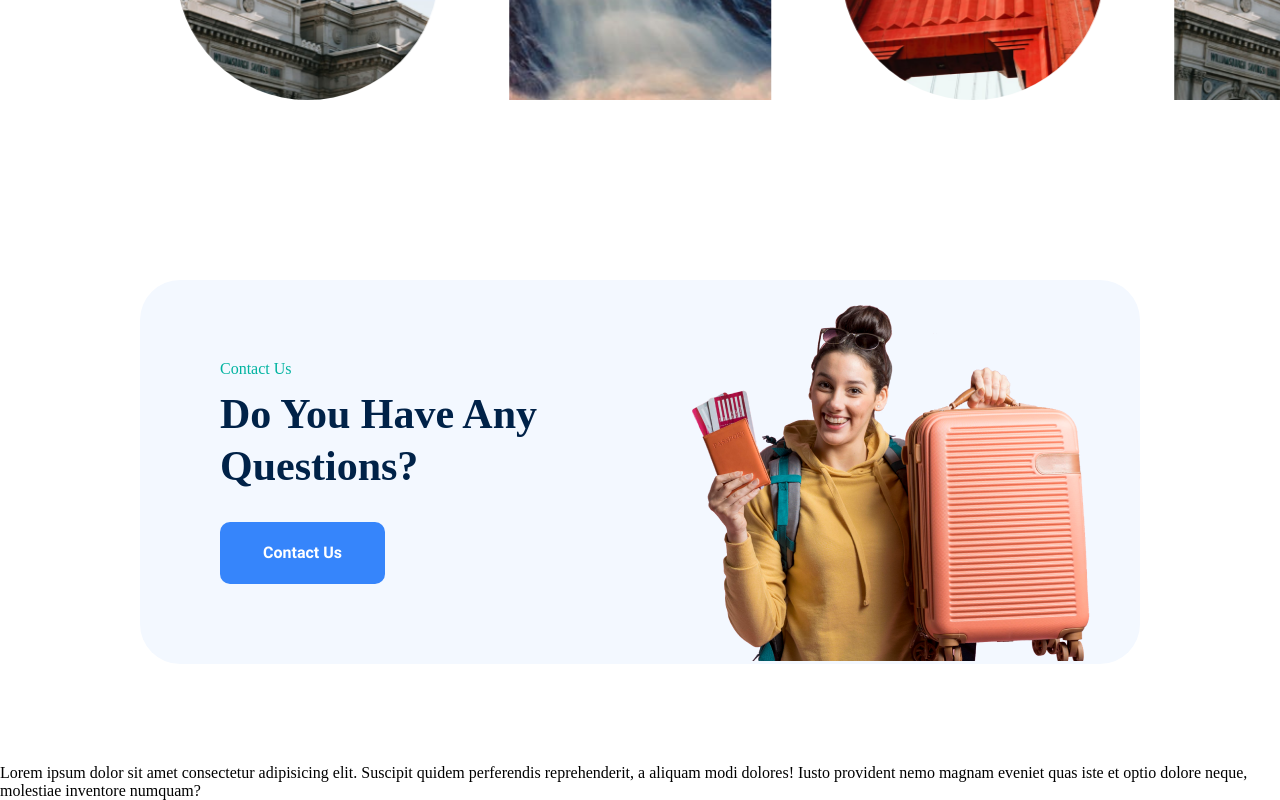
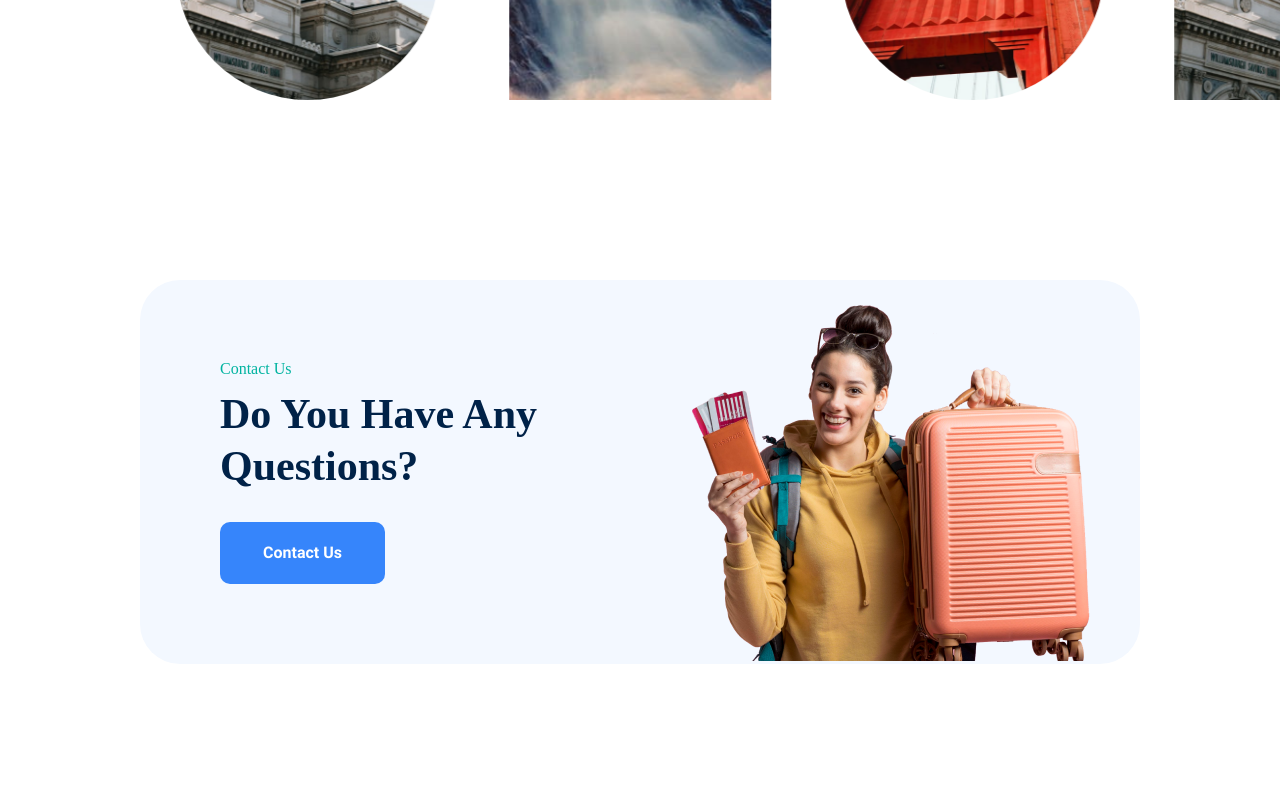
Before and after one commit to shaxzod-dev/TripGoal-by-shaxzod-dev, a plain HTML site: page index.html in a window 1280 px wide. Shown: the part 4893-5693 px from the top of the page. After the commit the page ends 5657 px from the top, so only its background shows below. Drawn offline with nearby package versions, Linux system fonts and the light colour scheme; a web font is replaced by a local one.

Commit message:
removed lastest commit

```diff
--- a/index.html
+++ b/index.html
@@ -460,12 +460,6 @@
       </section>
       <!-- Contact section end -->
     </main>
-    <p>
-      Lorem ipsum dolor sit amet consectetur adipisicing elit. Suscipit quidem
-      perferendis reprehenderit, a aliquam modi dolores! Iusto provident nemo
-      magnam eveniet quas iste et optio dolore neque, molestiae inventore
-      numquam?
-    </p>
     <script src="https://cdn.jsdelivr.net/npm/swiper@11/swiper-bundle.min.js"></script>
     <script src="./js/app.js"></script>
   </body>
```
